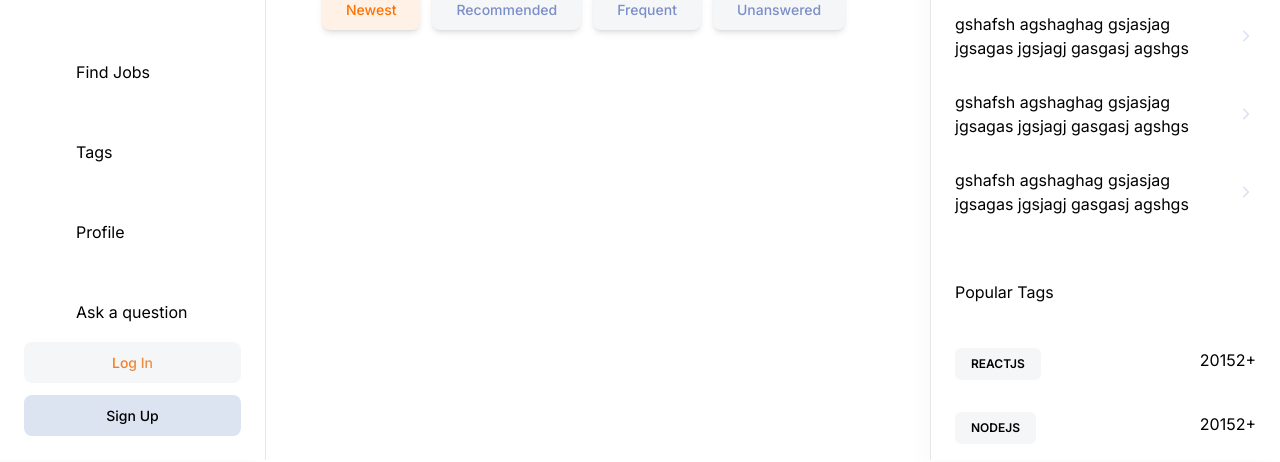
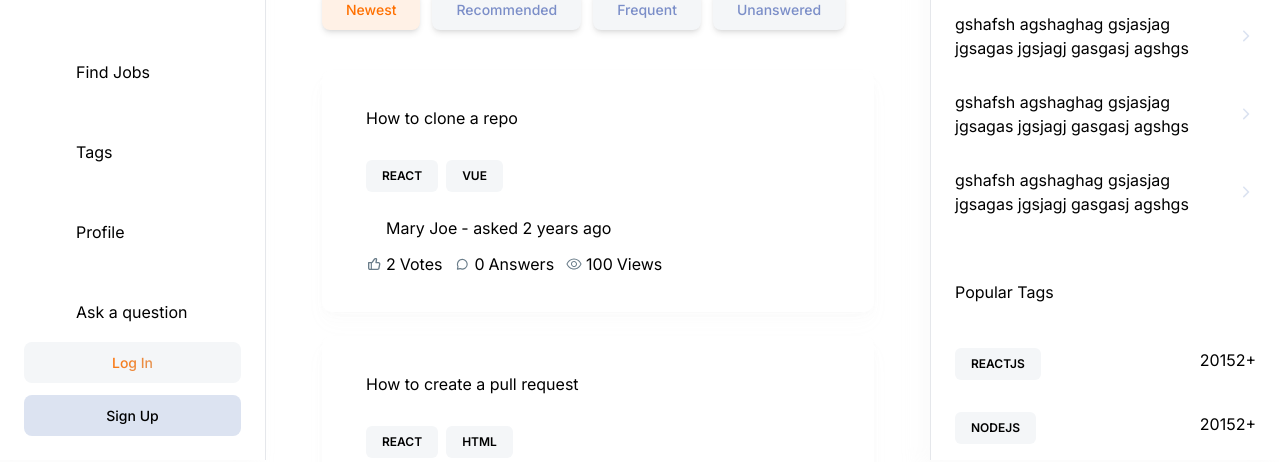
Before and after one commit to EAN-GIT/stack-overflow-clone-, a Next.js app: page / in a window 1280 px wide. Shown: the part 340-802 px from the top of the page. Built offline with nearby package versions, Linux system fonts and the light colour scheme; no server answers.

Commit message:
added questions card

```diff
--- a/app/(root)/(home)/page.tsx
+++ b/app/(root)/(home)/page.tsx
@@ -5,8 +5,8 @@ import React from "react";
 import Filter from "../../../components/shared/Filter";
 import { HomePageFilters } from "@/constants/filters";
 import HomeFilters from "@/components/HomeFilters";
-import QuestionCard from "@/components/QuestionCard";
 import NoResult from "@/components/shared/NoResult";
+import QuestionsCard from "@/components/cards/QuestionsCard";
 
 // dummy data
 const questionData = [
@@ -20,11 +20,11 @@ const questionData = [
     author: {
       _id: "author1",
       name: "Mary Joe",
-      picture: "url_to_picture",
+      picture: "/assets/icons/avatar.svg",
     },
     upvotes: ["user1", "user2"],
     views: 100,
-    answers: 13,
+    answers: [],
     createdAt: new Date("2022-01-01"),
   },
   {
@@ -37,28 +37,28 @@ const questionData = [
     author: {
       _id: "author1",
       name: "Mary Joe",
-      picture: "url_to_picture",
+      picture: "/assets/icons/avatar.svg",
     },
     upvotes: ["user1", "user3"],
     views: 100,
-    answers: 13,
+    answers: [],
     createdAt: new Date("2022-02-15"),
   },
   {
-    _id: "3",
+    _id:' 3',
     title: "How find a Bug in my code",
     tags: [
-      { _id: "1", name: "Sql" },
-      { _id: "3", name: "Kotlin" },
+      { _id: '1', name: "Sql" },
+      { _id: '3', name: "Kotlin" },
     ],
     author: {
       _id: "author1",
       name: "Mary Joe",
-      picture: "url_to_picture",
+      picture: "/assets/icons/avatar.svg",
     },
     upvotes: ["user1", "user4"],
     views: 100,
-    answers: 13,
+    answers: [],
     createdAt: new Date("2022-03-20"),
   },
 ];
@@ -103,16 +103,16 @@ const Home = () => {
           // Loop over the questions array and render the QuestionCard component
 
           questionData.map((question) => (
-            <QuestionCard
-              // key={question._id}
-              // _id={question._id}
-              // title={question.title}
-              // tags={question.tags}
-              // author={question.author}
-              // upvotes={question.upvotes}
-              // views={question.views}
-              // answers={question.answers}
-              // createdAt={question.createdAt}
+            <QuestionsCard
+              key={question._id}
+              _id={question._id}
+              title={question.title}
+              tags={question.tags}
+              author={question.author}
+              upvotes={question.upvotes}
+              views={question.views}
+              answers={question.answers}
+              createdAt={question.createdAt}
             />
           ))
         ) : (
--- /dev/null
+++ b/app/(root)/ask-question/page.tsx
@@ -0,0 +1,9 @@
+import React from 'react'
+
+const AskQuestion = () => {
+  return (
+    <div>AskQuestion</div>
+  )
+}
+
+export default AskQuestion
--- a/components/QuestionCard.tsx
+++ /dev/null
@@ -1,22 +0,0 @@
-import React from 'react'
-
-const QuestionCard = () => {
-  return (
-    <div>
-        {/* header  */}
-        <div>
-            <h3></h3>
-
-
-
-        </div>
-
-
-
-        {/* card footer  */}
-        <div></div>
-    </div>
-  )
-}
-
-export default QuestionCard
--- a/components/cards/QuestionsCard.tsx
+++ b/components/cards/QuestionsCard.tsx
@@ -1,7 +1,9 @@
-import Link from 'next/link';
-import React from 'react'
-import { Button } from '../ui/button';
-
+import Link from "next/link";
+import React from "react";
+import { Button } from "../ui/button";
+import { formatAndDivideNumber, getTimestamp } from "@/lib/utils";
+import RenderTag from "../shared/RenderTag";
+import Metric from "../shared/Metric";
 
 interface QuestionProps {
   // clerkId?: string | null;
@@ -37,18 +39,54 @@ interface QuestionProps {
                 <div className="flex flex-col-reverse items-start justify-between gap-5 sm:flex-row">
                     <div>
                         <span className="subtle-regular text-dark400_light700 line-clamp-1 flex sm:hidden">
-              {/* {getTimestamp(createdAt)} */}
+                            {getTimestamp(createdAt)}
                         </span>
                         <Link href={`/question/${_id}`}>
                             <h3 className="sm:h3-semibold base-semibold text-dark200_light900 line-clamp-1 flex-1">
                                 {title}
                             </h3>
                         </Link>
-
                     </div>
 
+                    {/* if signed in add edit delete actions */}
+                </div>
 
+                <div className="mt-3.5 flex flex-wrap gap-2">
+                    {tags.map((tag) => {
+                        return <RenderTag key={tag._id} _id={tag._id} name={tag.name} />;
+                    })}
+                </div>
 
+                <div className="flex-between mt-6 w-full flex-wrap gap-3">
+                    <Metric
+                        imgUrl={author.picture}
+                        alt="user"
+                        value={author.name}
+                        title={` - asked ${getTimestamp(createdAt)}`}
+                        href={`/profile/${author._id}`}
+                        isAuthor
+                        textStyles="body-medium text-dark400_light700" />
+
+                    <div className="flex items-center gap-3 max-sm:flex-wrap max-sm:justify-start">
+                        <Metric
+                            imgUrl="/assets/icons/like.svg"
+                            alt="Upvotes"
+                            value={formatAndDivideNumber(upvotes.length)}
+                            title=" Votes"
+                            textStyles="small-medium text-dark400_light800" />
+                        <Metric
+                            imgUrl="/assets/icons/message.svg"
+                            alt="message"
+                            value={formatAndDivideNumber(answers.length)}
+                            title=" Answers"
+                            textStyles="small-medium text-dark400_light800" />
+                        <Metric
+                            imgUrl="/assets/icons/eye.svg"
+                            alt="eye"
+                            value={formatAndDivideNumber(views)}
+                            title=" Views"
+                            textStyles="small-medium text-dark400_light800" />
+                    </div>
                 </div>
             </div>
         );
--- /dev/null
+++ b/components/shared/Metric.tsx
@@ -0,0 +1,56 @@
+import Image from "next/image";
+import Link from "next/link";
+import React from "react";
+
+interface MetricProps {
+  imgUrl: string;
+  alt: string;
+  value: string | number;
+  title: string;
+  href?: string;
+  textStyles?: string;
+  isAuthor?: boolean;
+}
+
+const Metric = ({
+  imgUrl,
+  alt,
+  value,
+  title,
+  href,
+  isAuthor,
+  textStyles,
+}: MetricProps) => {
+  const metricContent = (
+    <>
+      <Image
+        src={imgUrl}
+        width={16}
+        height={16}
+        alt={alt}
+        className={`object-contain ${href ? "rounded-full" : ""}`}
+      />
+      <p className={`${textStyles} flex items-center gap-1`}>
+        {value}
+        <span
+          className={`small-regular line-clamp-1 ${
+            isAuthor ? "max-sm:hidden" : ""
+          }`}
+        >
+          {title}
+        </span>
+      </p>
+    </>
+  );
+// if its clickable display
+  if (href) {
+    return (
+      <Link href={href} className="flex-center gap-1">
+        {metricContent}
+      </Link>
+    );
+  }
+  return <div className="flex-center flex-wrap gap-1">{metricContent}</div>;
+};
+
+export default Metric;
--- a/lib/utils.ts
+++ b/lib/utils.ts
@@ -4,3 +4,54 @@ import { twMerge } from "tailwind-merge"
 export function cn(...inputs: ClassValue[]) {
   return twMerge(clsx(inputs))
 }
+
+/// FUNCTION to get time created who posted
+export const getTimestamp = (createdAt: Date): string => {
+  const now = new Date();
+  const timeDifference = now.getTime() - createdAt.getTime();
+
+  // Define time intervals in milliseconds
+  const minute = 60 * 1000;
+  const hour = 60 * minute;
+  const day = 24 * hour;
+  const week = 7 * day;
+  const month = 30 * day;
+  const year = 365 * day;
+
+if (timeDifference < minute) {
+  const seconds = Math.floor(timeDifference / 1000);
+  return `${seconds} ${seconds === 1 ? "second" : "seconds"} ago`;
+} else if (timeDifference < hour) {
+  const minutes = Math.floor(timeDifference / minute);
+  return `${minutes} ${minutes === 1 ? "minute" : "minutes"} ago`;
+} else if (timeDifference < day) {
+  const hours = Math.floor(timeDifference / hour);
+  return `${hours} ${hours === 1 ? "hour" : "hours"} ago`;
+} else if (timeDifference < week) {
+  const days = Math.floor(timeDifference / day);
+  return `${days} ${days === 1 ? "day" : "days"} ago`;
+} else if (timeDifference < month) {
+  const weeks = Math.floor(timeDifference / week);
+  return `${weeks} ${weeks === 1 ? "week" : "weeks"} ago`;
+} else if (timeDifference < year) {
+  const months = Math.floor(timeDifference / month);
+  return `${months} ${months === 1 ? "month" : "months"} ago`;
+} else {
+  const years = Math.floor(timeDifference / year);
+  return `${years} ${years === 1 ? "year" : "years"} ago`;
+}
+};
+
+
+/// function to format likes or vote count for better display
+export const formatAndDivideNumber = (num: number): string => {
+if (num >= 1000000) {
+  const formattedNum = (num / 1000000).toFixed(1);
+  return `${formattedNum}M`;
+} else if (num >= 1000) {
+  const formattedNum = (num / 1000).toFixed(1);
+  return `${formattedNum}K`;
+} else {
+  return num.toString();
+}
+};
```
Also changed, not shown: app/(root)/layout.tsx (+0 -24 lines), app/(root)/ask-questions/page.tsx (deleted). Lines whose indentation alone changed are shown as unchanged.
